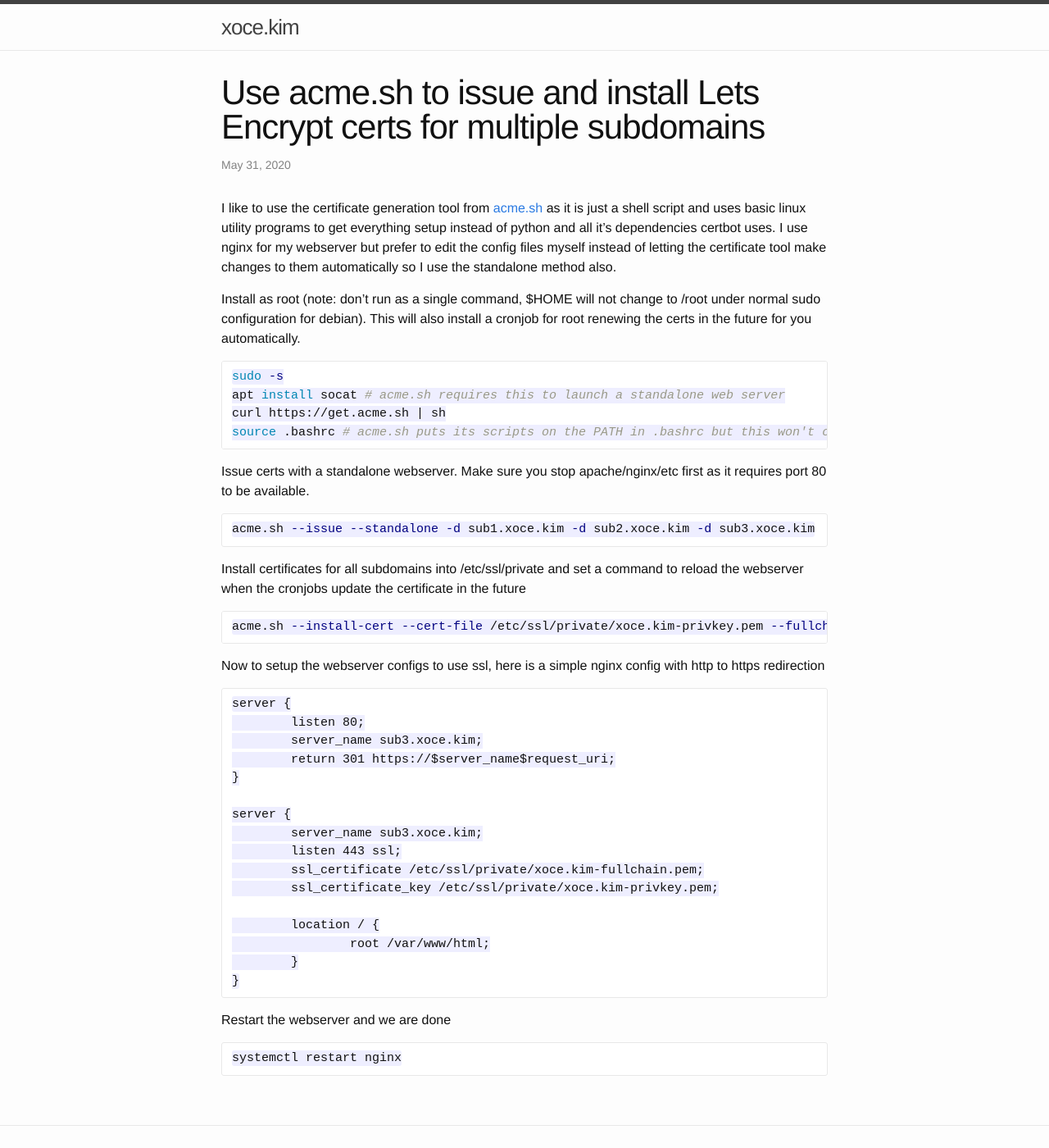
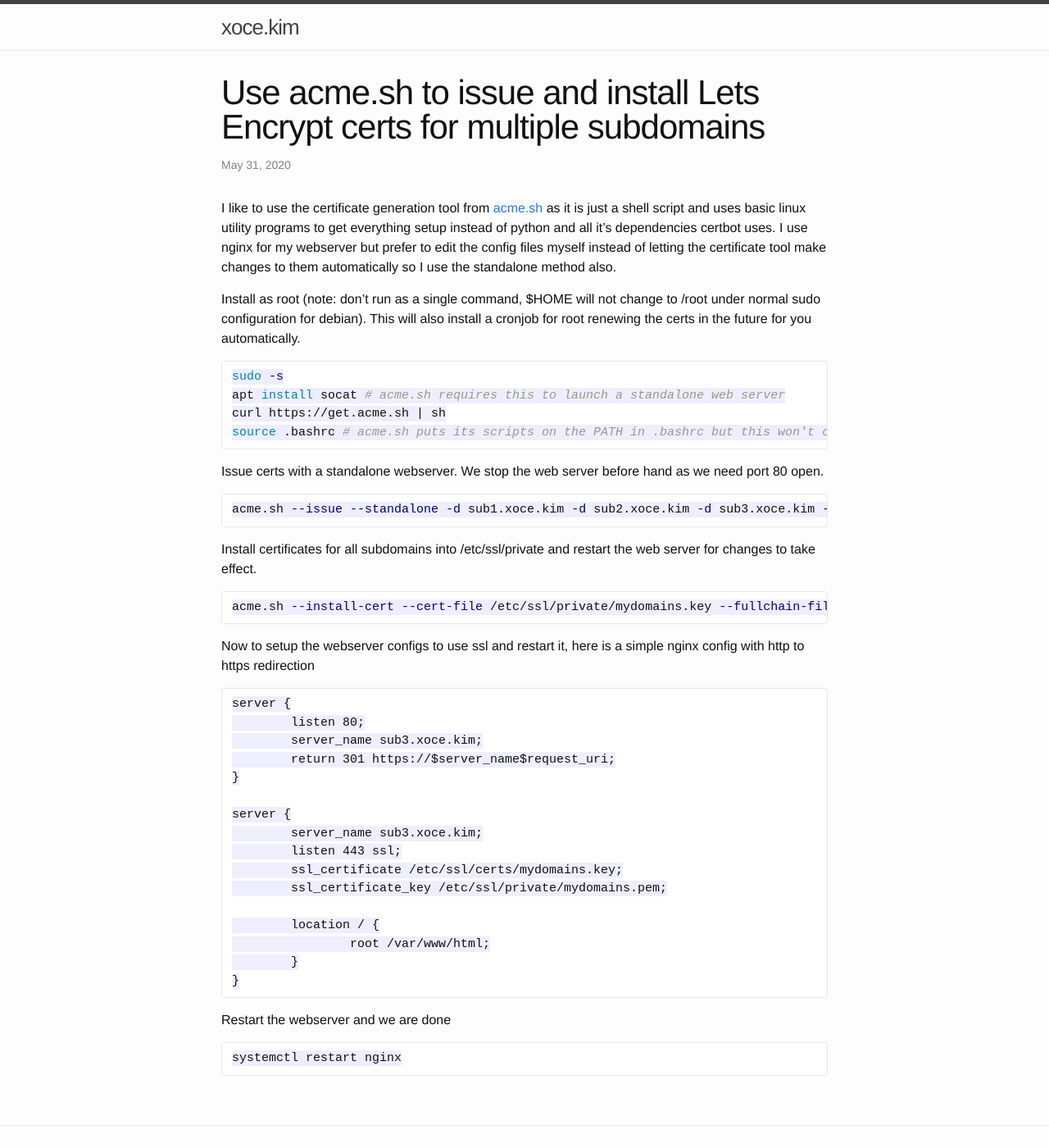
Before and after one commit to xocekim/blog, a Jekyll site: the page built from _posts/2020-05-31-acme-sh-multiple-subdomains.markdown, in a window 1280 px wide and 1400 px high. Shown: the whole window at 82% size. Built offline with Jekyll 4.4.1, drawn with Linux system fonts in a browser that asks for light colours.

Commit message:
ammendments

````diff
--- a/_posts/2020-05-31-acme-sh-multiple-subdomains.markdown
+++ b/_posts/2020-05-31-acme-sh-multiple-subdomains.markdown
@@ -19,17 +19,17 @@ curl https://get.acme.sh | sh
 source .bashrc # acme.sh puts its scripts on the PATH in .bashrc but this won't change until you relogin or source it like this
 ```
 
-Issue certs with a standalone webserver. Make sure you stop apache/nginx/etc first as it requires port 80 to be available.
+Issue certs with a standalone webserver. We stop the web server before hand as we need port 80 open.
 ```shell
-acme.sh --issue --standalone -d sub1.xoce.kim -d sub2.xoce.kim -d sub3.xoce.kim
+acme.sh --issue --standalone -d sub1.xoce.kim -d sub2.xoce.kim -d sub3.xoce.kim --pre-hook "systemctl stop nginx"
 ```
 
-Install certificates for all subdomains into /etc/ssl/private and set a command to reload the webserver when the cronjobs update the certificate in the future
+Install certificates for all subdomains into /etc/ssl/private and restart the web server for changes to take effect.
 ```shell
-acme.sh --install-cert --cert-file /etc/ssl/private/xoce.kim-privkey.pem --fullchain-file /etc/ssl/private/xoce.kim-fullchain.pem -d sub1.xoce.kim -d sub2.xoce.kim -d sub3.xoce.kim --reloadcmd "systemctl reload nginx"
+acme.sh --install-cert --cert-file /etc/ssl/private/mydomains.key --fullchain-file /etc/ssl/certs/mydomains.pem -d sub1.xoce.kim -d sub2.xoce.kim -d sub3.xoce.kim --reloadcmd "systemctl restart nginx"
 ```
 
-Now to setup the webserver configs to use ssl, here is a simple nginx config with http to https redirection
+Now to setup the webserver configs to use ssl and restart it, here is a simple nginx config with http to https redirection
 ```text
 server {
 	listen 80;
@@ -40,8 +40,8 @@ server {
 server {
 	server_name sub3.xoce.kim;
 	listen 443 ssl;
-	ssl_certificate /etc/ssl/private/xoce.kim-fullchain.pem;
-	ssl_certificate_key /etc/ssl/private/xoce.kim-privkey.pem;
+	ssl_certificate /etc/ssl/certs/mydomains.key;
+	ssl_certificate_key /etc/ssl/private/mydomains.pem;
 
 	location / {
 		root /var/www/html;
````
